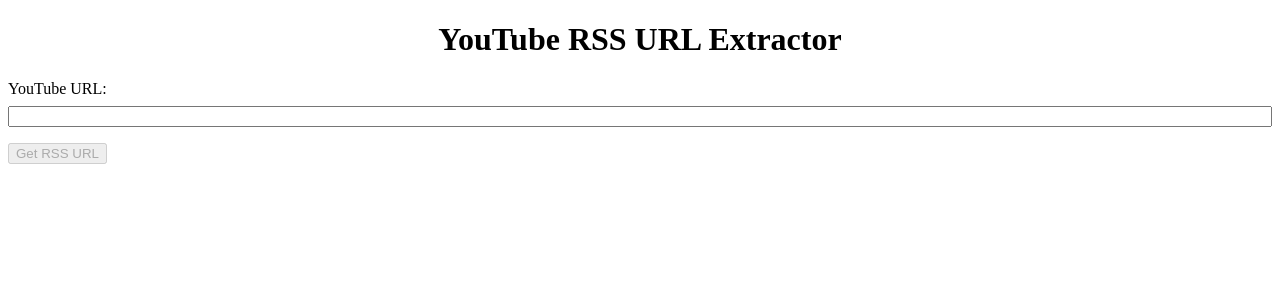
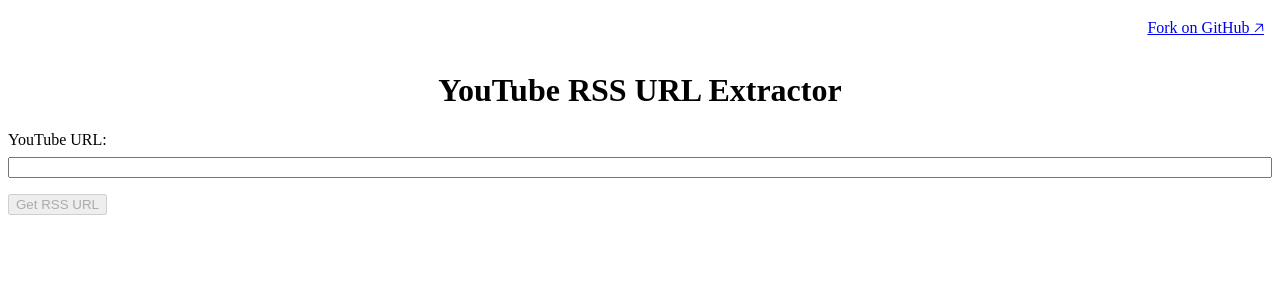
Before and after one commit to kucrut/youtube-rss-url-extractor, a SvelteKit app: page / in a window 1280 px wide. Shown: the top 300 px of the page. Built offline with nearby package versions, Linux system fonts and the light colour scheme.

Commit message:
Add link to GH repo

```diff
--- a/src/routes/+page.svelte
+++ b/src/routes/+page.svelte
@@ -93,6 +93,11 @@
 	<title>YouTube RSS URL Extractor</title>
 </svelte:head>
 
+<header>
+	<a href="https://github.com/kucrut/youtube-rss-url-extractor" target="_blank">Fork on GitHub</a>
+</header>
+
+<main>
 	<h1>YouTube RSS URL Extractor</h1>
 
 	<form method="post" use:enhance={handle_submit}>
@@ -127,8 +132,20 @@
 			</p>
 		</div>
 	{/if}
+</main>
 
 <style>
+	header {
+		display: flex;
+		justify-content: end;
+		padding: 0.5rem;
+		margin-block-end: 1rem;
+	}
+
+	header a::after {
+		content: '\00a0\1f865';
+	}
+
 	h1 {
 		text-align: center;
 	}
```
Lines whose indentation alone changed are shown as unchanged.
